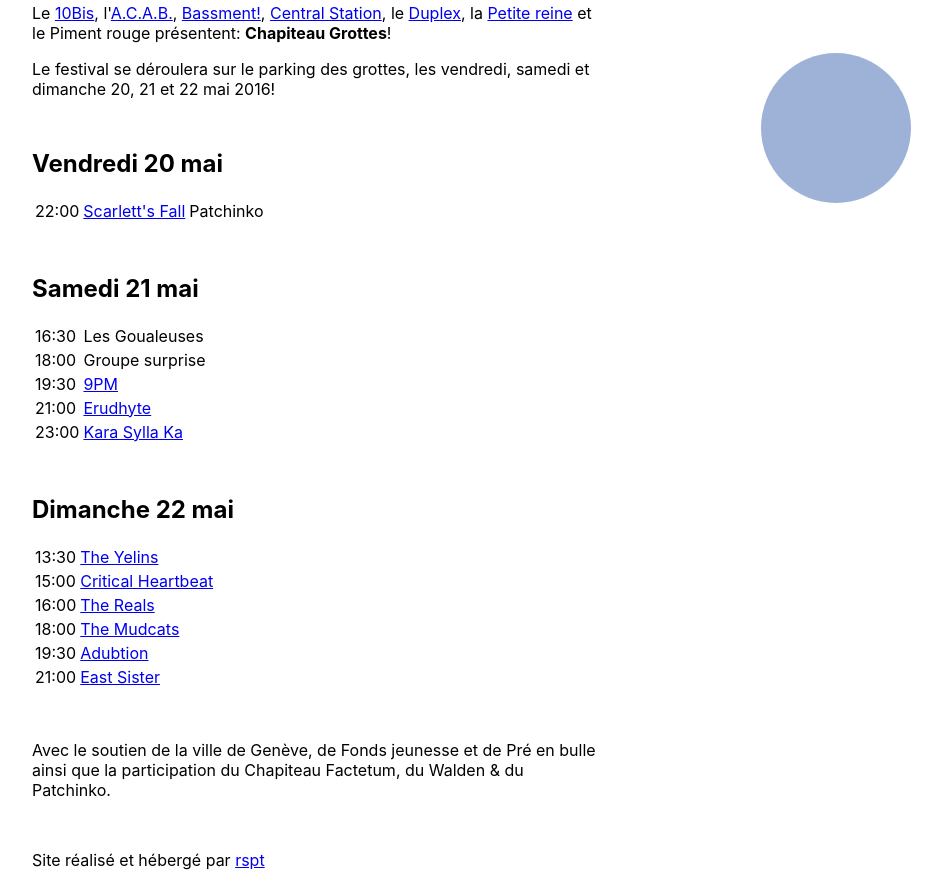
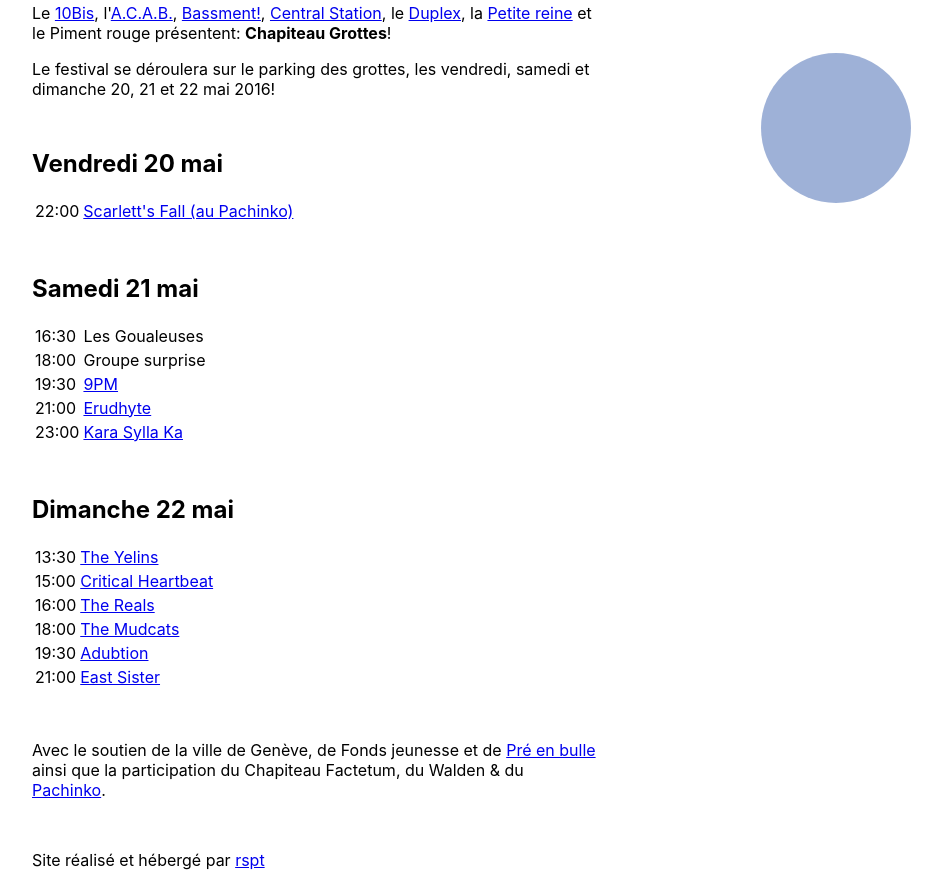
Before and after one commit to larucheio/chapiteaugrottes.ch, a plain HTML site: page index.html in a window 1280 px wide. Shown: the part 297-1183 px from the top of the page, without its empty margins (324-1266 px from the left). Drawn offline with Linux system fonts and the light colour scheme; a web font is replaced by a local one.

Commit message:
Update links

```diff
--- a/index.html
+++ b/index.html
@@ -109,8 +109,7 @@
       <tbody>
         <tr>
           <td><time datetime="2016-05-20T22:00">22:00</time></td>
-          <td><a href="http://scarlettsfall.com/">Scarlett's Fall</a></td>
-          <td>Patchinko</td>
+          <td><a href="http://scarlettsfall.com/">Scarlett's Fall (au Pachinko)</a></td>
         </tr>
       </tbody>
     </table>
@@ -178,7 +177,7 @@
 
   <section>
     <p>
-      Avec le soutien de la ville de Genève, de Fonds jeunesse et de Pré en bulle ainsi que la participation du Chapiteau Factetum, du Walden & du Patchinko.
+      Avec le soutien de la ville de Genève, de Fonds jeunesse et de <a href="http://www.preenbulle.ch/">Pré en bulle</a> ainsi que la participation du Chapiteau Factetum, du Walden & du <a href="https://www.facebook.com/Pachinko-166692176716350/">Pachinko</a>.
     </p>
   </section>
 
```
